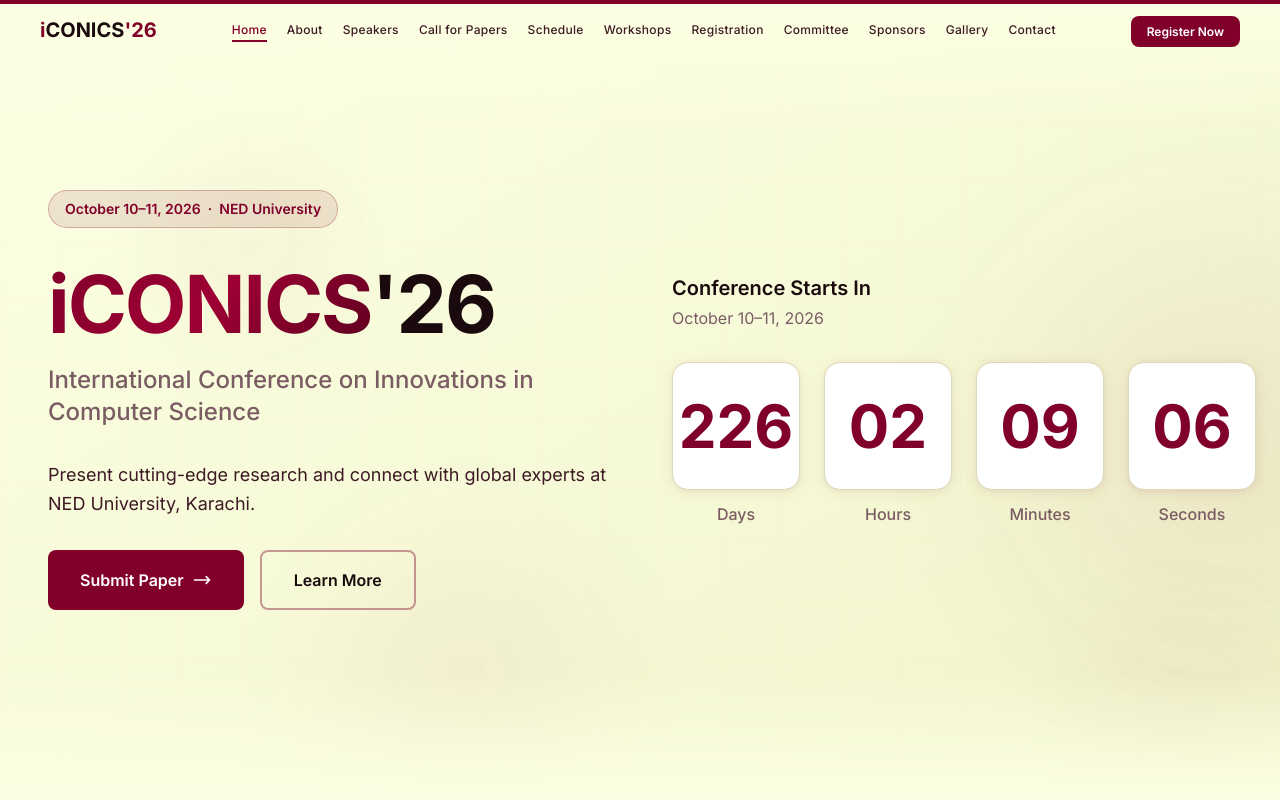
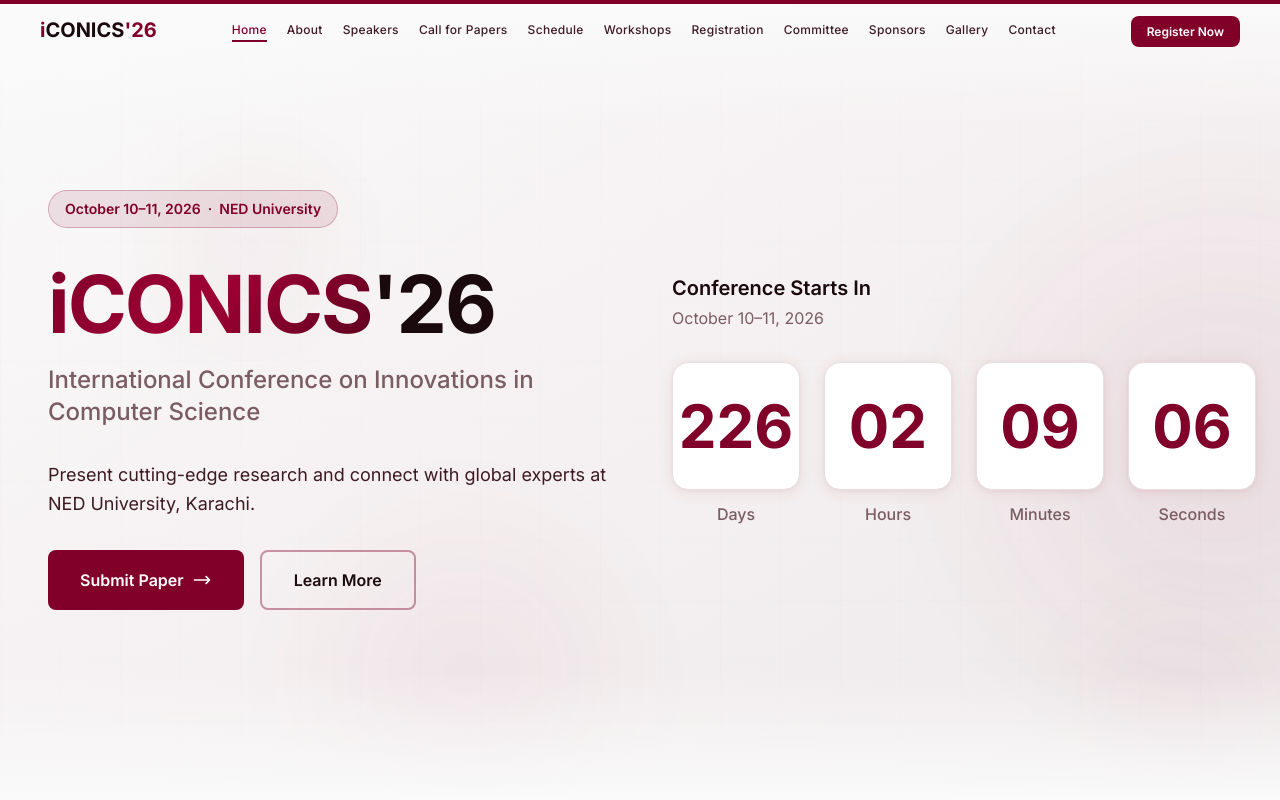
Before and after one commit to thenotsotalentedcoder/iconics, a React (Vite) app: page / in a window 1280 px wide. Shown: the top 800 px of the page. Built offline with nearby package versions, Linux system fonts and the light colour scheme.

Commit message:
cream removed

```diff
--- a/src/components/home/AboutStatsSection.jsx
+++ b/src/components/home/AboutStatsSection.jsx
@@ -32,15 +32,6 @@ const AboutStatsSection = () => {
       ),
       value: '50+',
       label: 'Speakers',
-    },
-    {
-      icon: (
-        <svg className="w-6 h-6" fill="none" viewBox="0 0 24 24" stroke="currentColor">
-          <path strokeLinecap="round" strokeLinejoin="round" strokeWidth={1.5} d="M3.055 11H5a2 2 0 012 2v1a2 2 0 002 2 2 2 0 012 2v2.945M8 3.935V5.5A2.5 2.5 0 0010.5 8h.5a2 2 0 012 2 2 2 0 104 0 2 2 0 012-2h1.064M15 20.488V18a2 2 0 012-2h3.064M21 12a9 9 0 11-18 0 9 9 0 0118 0z" />
-        </svg>
-      ),
-      value: '20+',
-      label: 'Countries',
     },
   ];
 
--- a/src/index.css
+++ b/src/index.css
@@ -1,4 +1,4 @@
-/* ICONICS'26 — Cream & Burgundy Light Theme */
+/* ICONICS'26 — Off-White & Burgundy Light Theme */
 @import url('https://fonts.googleapis.com/css2?family=Inter:wght@300;400;500;600;700;800&display=swap');
 
 @tailwind base;
@@ -17,7 +17,7 @@ html {
 
 body {
   font-family: 'Inter', system-ui, sans-serif;
-  background-color: #FCFFE3;
+  background-color: #FAFAFA;
   color: #1A0A0E;
   overflow-x: hidden;
   -webkit-font-smoothing: antialiased;
@@ -31,7 +31,7 @@ body {
 }
 
 ::-webkit-scrollbar-track {
-  background: #F0F3C8;
+  background: #EDE8E9;
 }
 
 ::-webkit-scrollbar-thumb {
@@ -88,8 +88,8 @@ body {
 }
 
 /* Section backgrounds */
-.section-cream {
-  background: linear-gradient(180deg, #FCFFE3 0%, #F7FAD8 100%);
+.section-offwhite {
+  background: linear-gradient(180deg, #FAFAFA 0%, #F5F0F1 100%);
 }
 
 .section-white {
--- a/tailwind.config.js
+++ b/tailwind.config.js
@@ -21,24 +21,24 @@ export default {
           900: '#1F000A',
         },
 
-        // Cream palette
+        // Off-white palette (warm-neutral, pairs with burgundy)
         'cream': {
-          50:  '#FCFFE3',  // main bg
-          100: '#F5F8D0',  // slightly darker cream
-          200: '#ECF0B8',  // section differentiation
-          300: '#DDE3A0',  // borders warm
-          400: '#C8CF80',
-          500: '#A8AF58',
+          50:  '#FAFAFA',
+          100: '#F5F0F1',
+          200: '#EDE8E9',
+          300: '#E8DEE0',
+          400: '#D4C8CB',
+          500: '#B8A8AC',
         },
 
-        // Semantic tokens — light cream base
-        'bg-primary':    '#FCFFE3',
-        'bg-dark':       '#F0F3C8',   // "dark" variant = deeper cream
-        'bg-darker':     '#ECF0B8',   // deepest cream
-        'bg-light':      '#FFFFFF',   // pure white for contrast
-        'bg-card':       '#FFFFFF',   // cards = white on cream
-        'bg-card-hover': '#FDF9F0',   // warm tint on hover
-        'bg-secondary':  '#F7FAD8',   // subtle mid-cream
+        // Semantic tokens — off-white base
+        'bg-primary':    '#FAFAFA',   // near-pure off-white
+        'bg-dark':       '#EDE8E9',   // soft warm-gray section bg
+        'bg-darker':     '#E8E2E3',   // deeper section bg
+        'bg-light':      '#FFFFFF',   // pure white
+        'bg-card':       '#FFFFFF',   // cards = white
+        'bg-card-hover': '#F9F5F6',   // very faint warm on hover
+        'bg-secondary':  '#F5F0F1',   // subtle warm-tinted off-white
 
         'accent':        '#80002A',   // burgundy
         'accent-light':  '#9E0034',   // lighter burgundy for hover
@@ -51,9 +51,9 @@ export default {
         'text-muted':    '#7A5C63',   // warm rose-gray
         'text-dark':     '#1A0A0E',
 
-        'border-subtle': '#DDD8B8',   // warm cream border
-        'border-dark':   '#C8C4A0',   // stronger cream border
-        'border-light':  '#F0F3C8',
+        'border-subtle': '#E8DEE0',   // soft warm-rose border
+        'border-dark':   '#D4C8CB',   // stronger border
+        'border-light':  '#F0EAEB',
       },
       fontFamily: {
         'sans':    ['Inter', 'system-ui', 'sans-serif'],
@@ -78,9 +78,9 @@ export default {
       },
       backgroundImage: {
         'gradient-radial': 'radial-gradient(var(--tw-gradient-stops))',
-        'gradient-cream':  'linear-gradient(180deg, #FCFFE3 0%, #F0F3C8 100%)',
-        'gradient-card':   'linear-gradient(135deg, #FFFFFF 0%, #FDF9F0 100%)',
-        'gradient-hero':   'linear-gradient(135deg, #FCFFE3 0%, #F7FAD8 50%, #F0F3C8 100%)',
+        'gradient-cream':  'linear-gradient(180deg, #FAFAFA 0%, #EDE8E9 100%)',
+        'gradient-card':   'linear-gradient(135deg, #FFFFFF 0%, #F9F5F6 100%)',
+        'gradient-hero':   'linear-gradient(135deg, #FAFAFA 0%, #F5F0F1 50%, #EDE8E9 100%)',
       },
       animation: {
         'float':       'float 6s ease-in-out infinite',
```
